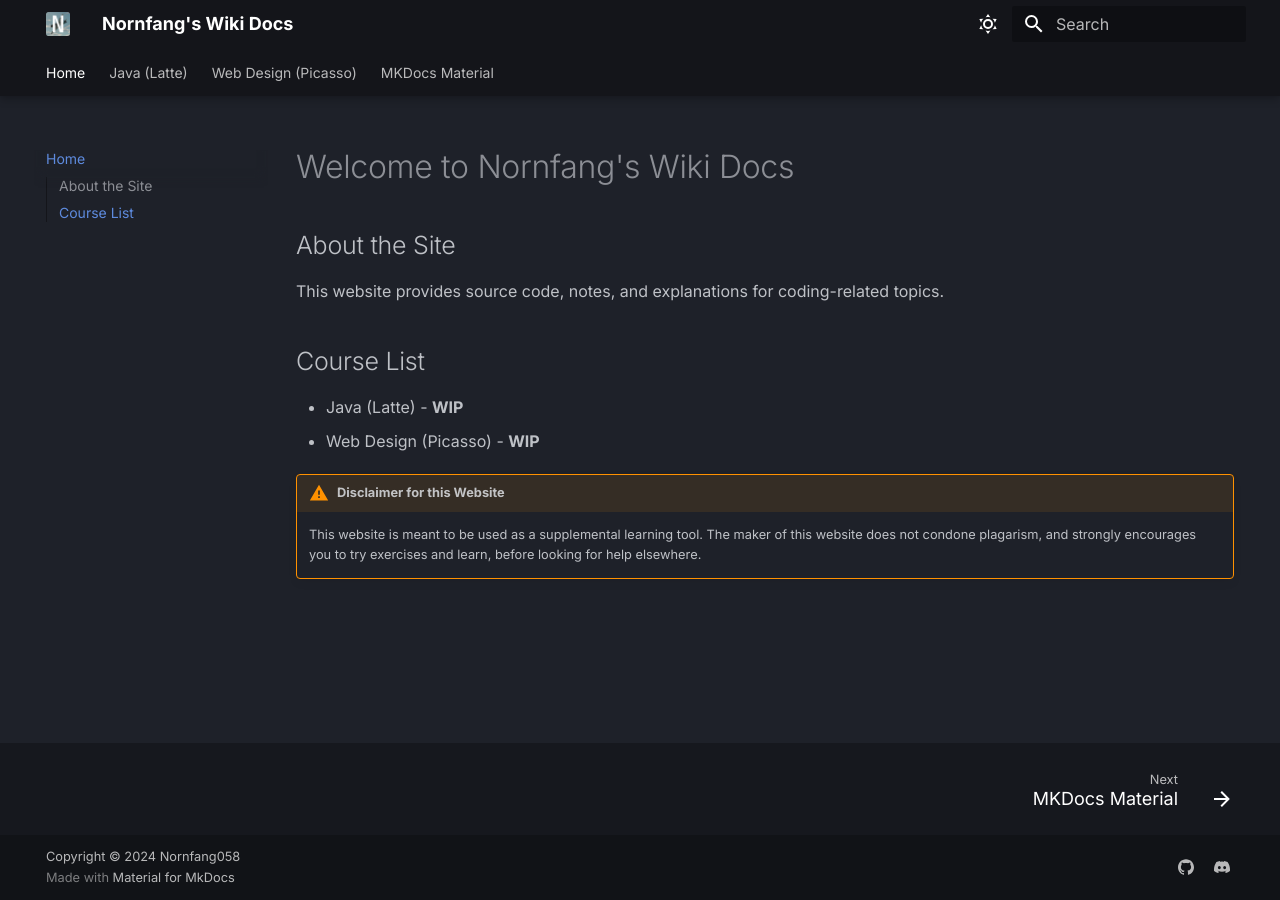
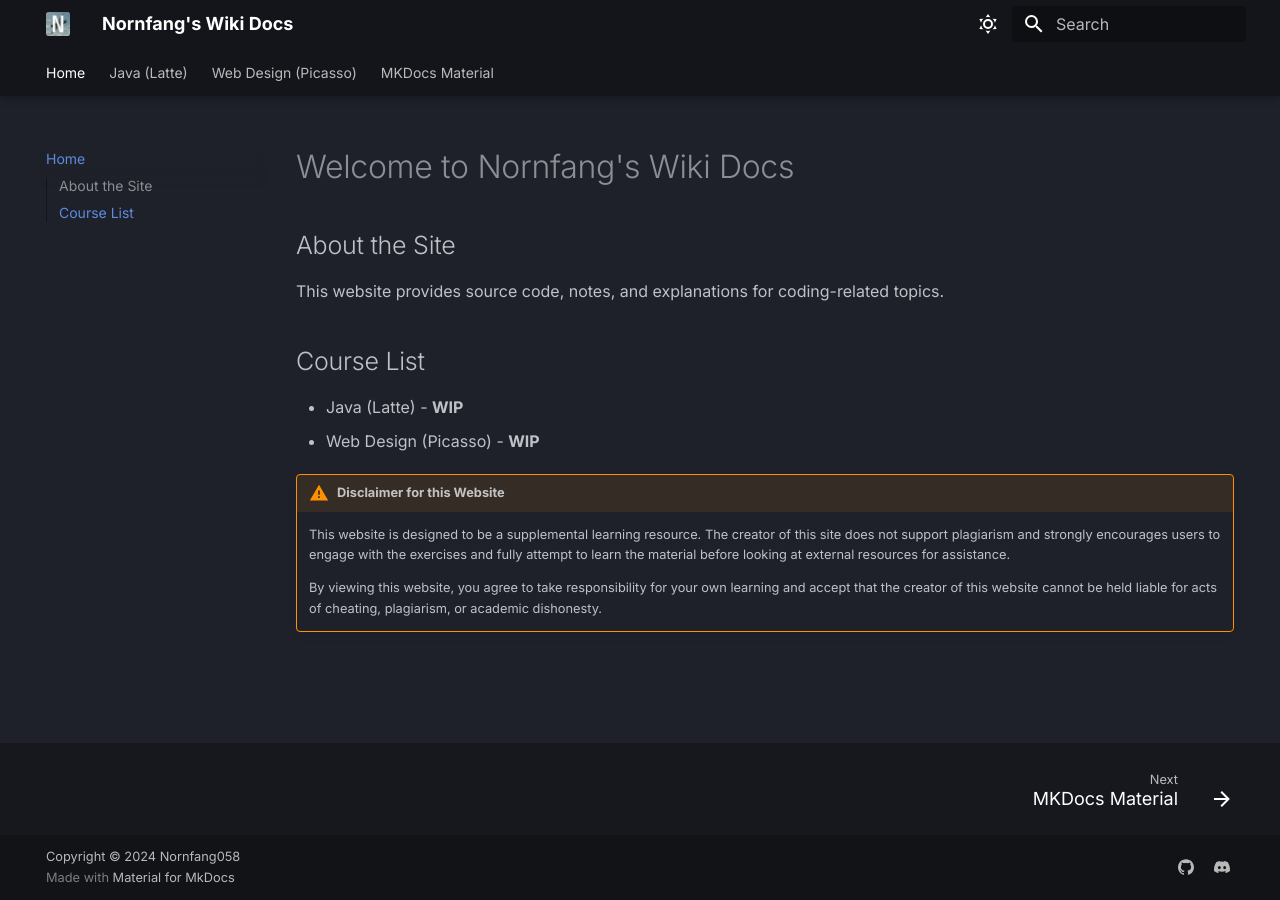
Before and after one commit to nornfang058/wiki-docs, an MkDocs documentation site: the page built from docs/index.md, in a window 1280 px wide. Built offline with MkDocs 1.6.1 and Material for MkDocs 9.7.7, drawn with Linux system fonts in a browser that asks for light colours.

```diff
--- a/docs/index.md
+++ b/docs/index.md
@@ -8,7 +8,6 @@ This website provides source code, notes, and explanations for coding-related to
 * Web Design (Picasso) - **WIP**
 
 !!! warning "Disclaimer for this Website"
-    This website is meant to be used as a supplemental learning
-    tool. The maker of this website does not condone plagarism,
-    and strongly encourages you to try exercises and learn, before
-    looking for help elsewhere.
+    This website is designed to be a supplemental learning resource. The creator of this site does not support plagiarism and strongly encourages users to engage with the exercises and fully attempt to learn the material before looking at external resources for assistance.
+
+    By viewing this website, you agree to take responsibility for your own learning and accept that the creator of this website cannot be held liable for acts of cheating, plagiarism, or academic dishonesty.
--- a/mkdocs.yml
+++ b/mkdocs.yml
@@ -65,6 +65,6 @@ copyright: Copyright &copy; 2024 Nornfang058
 
 nav:
   - Home: index.md
-  - Java (Latte): /web-picasso/java-latte.md
-  - Web Design (Picasso): /java-latte/web-picasso.md
+  - Java (Latte): /web-picasso/java-latte.html
+  - Web Design (Picasso): /java-latte/web-picasso.html
   - MKDocs Material: mkdocs-material.md
```
